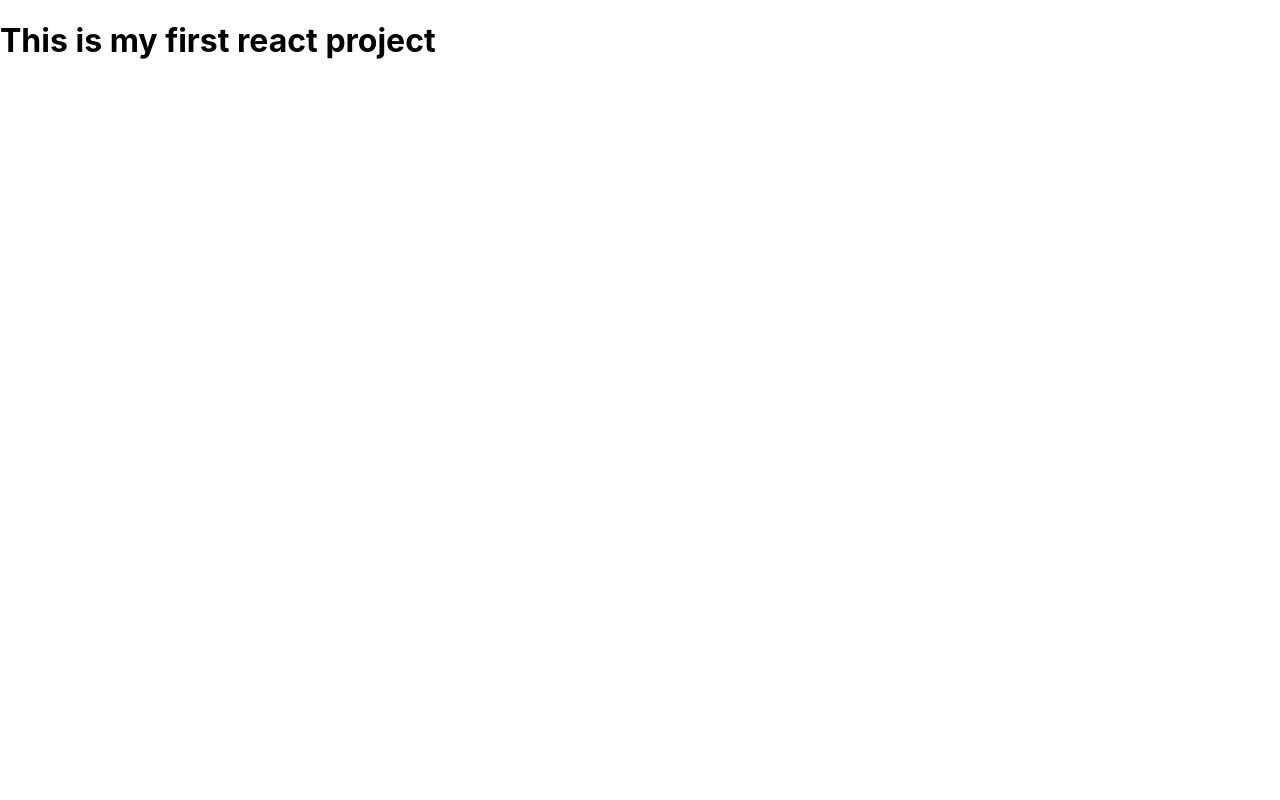
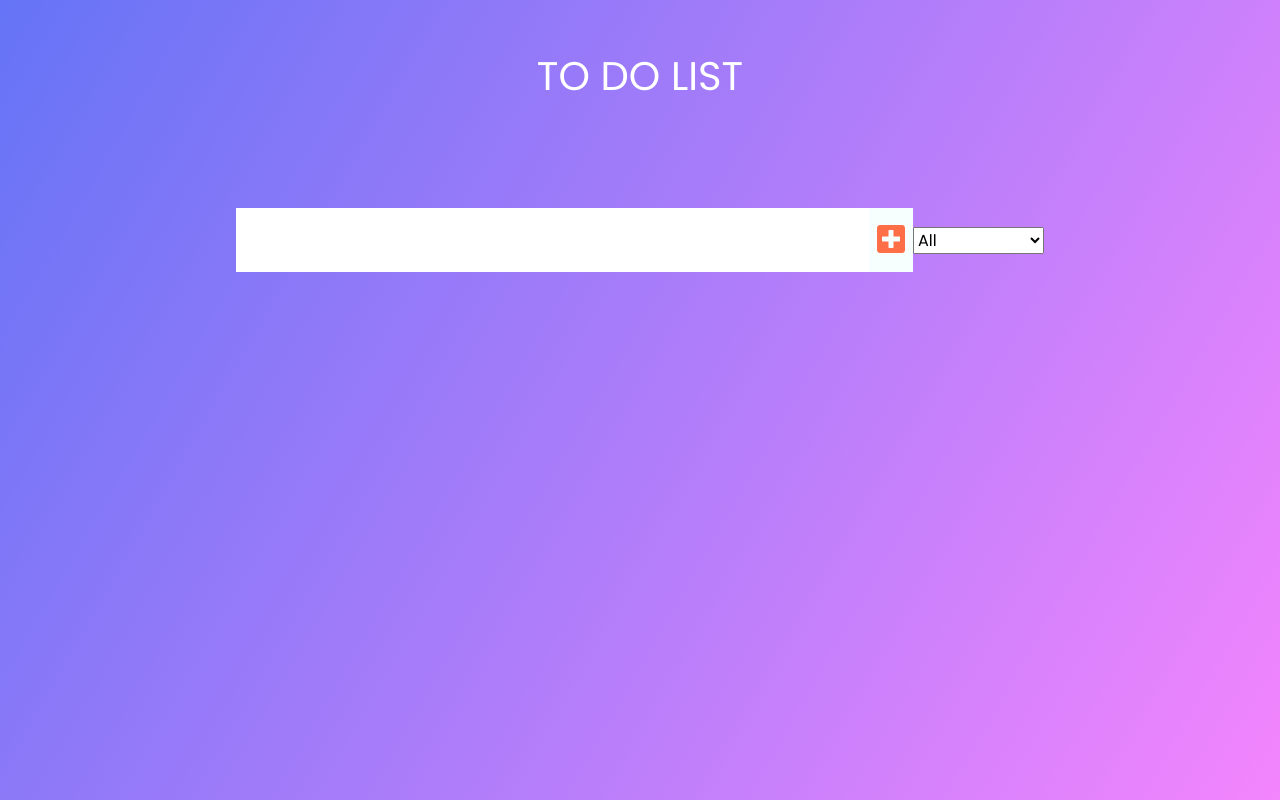
Before and after one commit to developer-abhay/To-Do-Task-List, a React (Create React App) app: page / in a window 1280 px wide. Built offline with nearby package versions, Linux system fonts and the light colour scheme.

Commit message:
Added form compeonent and basic CSS

```diff
--- a/public/index.html
+++ b/public/index.html
@@ -10,10 +10,29 @@
       content="Web site created using create-react-app"
     />
     <link rel="apple-touch-icon" href="%PUBLIC_URL%/logo192.png" />
-    <!--
-      manifest.json provides metadata used when your web app is installed on a
-      user's mobile device or desktop. See https://developers.google.com/web/fundamentals/web-app-manifest/
-    -->
+
+    <!-- Bootstrap CSS -->
+    <link
+      href="https://cdn.jsdelivr.net/npm/bootstrap@5.3.0-alpha3/dist/css/bootstrap.min.css"
+      rel="stylesheet"
+      integrity="sha384-KK94CHFLLe+nY2dmCWGMq91rCGa5gtU4mk92HdvYe+M/SXH301p5ILy+dN9+nJOZ"
+      crossorigin="anonymous"
+    />
+
+    <!-- Font -->
+    <link
+      href="https://fonts.googleapis.com/css?family=Poppins&display=swap"
+      rel="stylesheet"
+    />
+    <!-- Font-Awesome -->
+
+    <link
+      rel="stylesheet"
+      href="https://cdnjs.cloudflare.com/ajax/libs/font-awesome/5.12.1/css/all.min.css"
+      integrity="sha256-mmgLkCYLUQbXn0B1SRqzHar6dCnv9oZFPEC1g1cwlkk="
+      crossorigin="anonymous"
+    />
+
     <link rel="manifest" href="%PUBLIC_URL%/manifest.json" />
     <!--
       Notice the use of %PUBLIC_URL% in the tags above.
@@ -29,15 +48,17 @@
   <body>
     <noscript>You need to enable JavaScript to run this app.</noscript>
     <div id="root"></div>
-    <!--
-      This HTML file is a template.
-      If you open it directly in the browser, you will see an empty page.
 
-      You can add webfonts, meta tags, or analytics to this file.
-      The build step will place the bundled scripts into the <body> tag.
-
-      To begin the development, run `npm start` or `yarn start`.
-      To create a production bundle, use `npm run build` or `yarn build`.
-    -->
+    <!-- Bootstrap Script tags  -->
+    <script
+      src="https://cdn.jsdelivr.net/npm/@popperjs/core@2.11.7/dist/umd/popper.min.js"
+      integrity="sha384-zYPOMqeu1DAVkHiLqWBUTcbYfZ8osu1Nd6Z89ify25QV9guujx43ITvfi12/QExE"
+      crossorigin="anonymous"
+    ></script>
+    <script
+      src="https://cdn.jsdelivr.net/npm/bootstrap@5.3.0-alpha3/dist/js/bootstrap.min.js"
+      integrity="sha384-Y4oOpwW3duJdCWv5ly8SCFYWqFDsfob/3GkgExXKV4idmbt98QcxXYs9UoXAB7BZ"
+      crossorigin="anonymous"
+    ></script>
   </body>
 </html>
--- a/src/App.css
+++ b/src/App.css
@@ -0,0 +1,39 @@
+* {
+    margin: 0;
+    padding: 0;
+    box-sizing: border-box;
+  }
+  body {
+    background-image: linear-gradient(120deg, #6574f6 0%, #f385fd 100%);
+    color: white;
+    font-family: "Poppins", sans-serif;
+    min-height: 100vh;
+  }
+  header {
+    font-size: 2rem;
+  }
+
+  header,
+  form {
+    min-height: 20vh;
+    display: flex;
+    justify-content: center;
+    align-items: center;
+  }
+  form input,
+  form button {
+    padding: 0.5rem;
+    font-size: 2rem;
+    border: none;
+    background: white;
+  }
+  form button {
+    color: #ff6f47;
+    background: #f7fffe;
+    cursor: pointer;
+    transition: all 0.3s ease;
+  }
+  form button:hover {
+    background: #ff6f47;
+    color: white;
+  }
--- a/src/App.js
+++ b/src/App.js
@@ -1,9 +1,13 @@
 import './App.css';
+import Form from './components/Form';
 
 function App() {
   return (
     <div className="App">
-      <h1>This is my first react project</h1>
+      <header>
+        <h1>TO DO LIST</h1>
+      </header>
+      <Form/>
     </div>
   );
 }
--- /dev/null
+++ b/src/components/Form.js
@@ -0,0 +1,21 @@
+import React from "react";
+
+export default function Form() {
+  return (
+    <div>
+      <form>
+        <input type="text" className="todo-input" />
+        <button className="todo-button" type="submit">
+          <i className="fas fa-plus-square"></i>
+        </button>
+        <div className="select">
+          <select name="todos" className="filter-todo">
+            <option value="all">All</option>
+            <option value="completed">Completed</option>
+            <option value="uncompleted">Uncompleted</option>
+          </select>
+        </div>
+      </form>
+    </div>
+  );
+}
```
Also changed, not shown: src/components/TodoList.js (added, +9 -0 lines).
